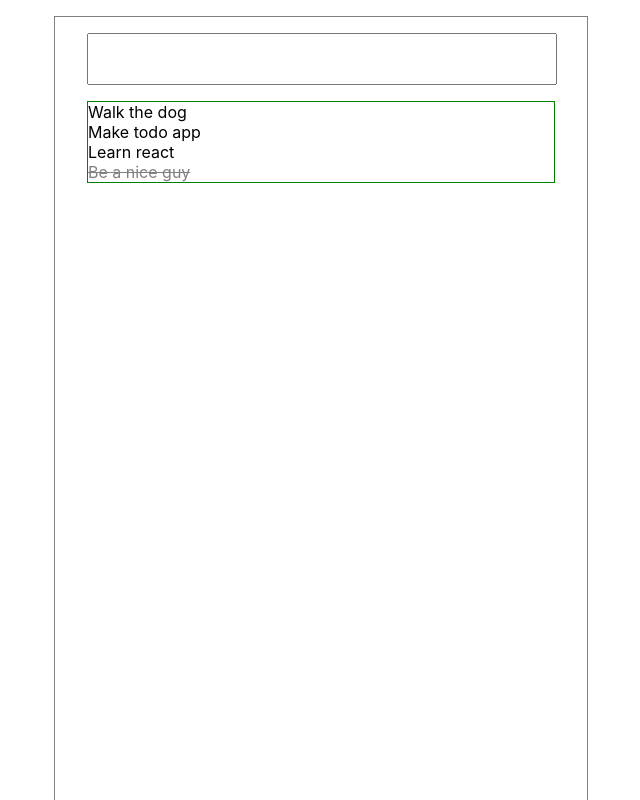
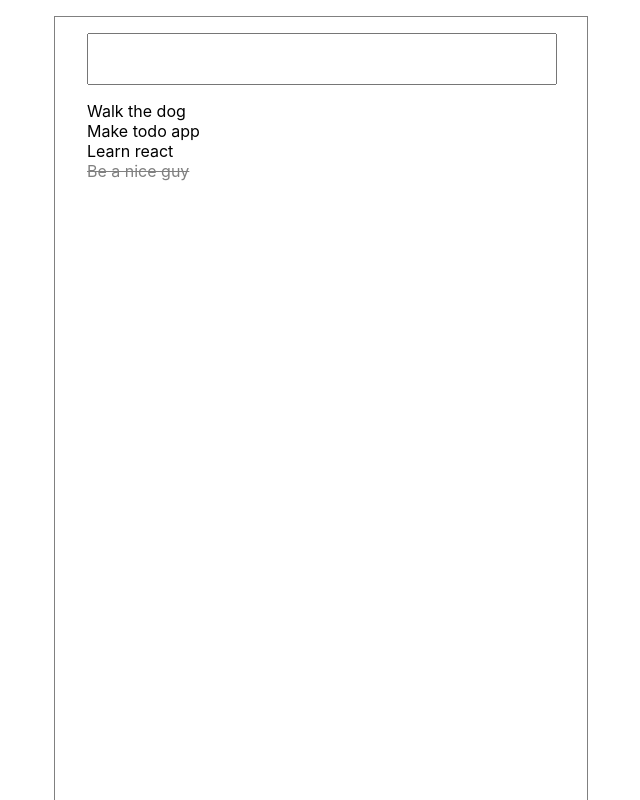
Before and after one commit to flagoon/todoApp, a React (Create React App) app: page / in a window 1280 px wide. Shown: the top 800 px of the page, without its empty margins (319-959 px from the left). Built offline with nearby package versions, Linux system fonts and the light colour scheme.

Commit message:
onClickHandler functionality

```diff
--- a/src/App.tsx
+++ b/src/App.tsx
@@ -17,19 +17,21 @@ class App extends Component<{}, IState> {
       value: '',
     };
     this.onSubmit = this.onSubmit.bind(this);
+    this.onChangeHandler = this.onChangeHandler.bind(this);
+    this.onClickHandler = this.onClickHandler.bind(this);
   }
 
   private calculateKey(): number {
     const { todoList } = this.state;
     const lastItemIndex = todoList.length - 1;
-    return todoList[lastItemIndex].key + 1;
+    return todoList[lastItemIndex].todoID + 1;
   }
 
   public onSubmit = (e: React.FormEvent): void => {
     e.preventDefault();
     const calculatedKey = this.calculateKey();
     const newTodoItem = {
-      key: calculatedKey,
+      todoID: calculatedKey,
       isDone: false,
       name: this.state.value,
     };
@@ -44,6 +46,10 @@ class App extends Component<{}, IState> {
     this.setState({ value: e.currentTarget.value });
   };
 
+  public onClickHandler = (id: number) => {
+    console.log('id');
+  };
+
   public render() {
     const { todoList: todos } = this.state;
     return (
@@ -54,12 +60,14 @@ class App extends Component<{}, IState> {
           onChange={this.onChangeHandler}
         />
         <TodoContainer>
-          {todos.map(({ className, key, isDone, name }: ITodoItem) => (
+          {todos.map(({ className, todoID, isDone, name }: ITodoItem) => (
             <TodoItem
               className={className}
-              key={key}
+              key={todoID}
+              todoID={todoID}
               isDone={isDone}
               name={name}
+              onClickHandler={this.onClickHandler}
             />
           ))}
         </TodoContainer>
@@ -78,7 +86,6 @@ const MainContainer = styled.div`
 
 const TodoContainer = styled.ul`
   margin: 1rem;
-  border: 1px solid green;
   padding: 0;
 `;
 
--- a/src/TodoItem.tsx
+++ b/src/TodoItem.tsx
@@ -2,18 +2,20 @@ import * as React from 'react';
 import styled from 'styled-components';
 import { ITodoItem } from './data/todo-list';
 
-const TodoItem = ({ className, name }: ITodoItem) => (
-  <li className={className}>{name}</li>
+const TodoItem = ({ className, name, todoID, onClickHandler }: ITodoItem) => (
+  <li className={className} onClick={() => onClickHandler(todoID)}>
+    {name}
+  </li>
 );
 
 const StyledTodoItem = styled(TodoItem)`
-  color: ${(props: ITodoItem) => (props.isDone ? 'gray' : 'black')};
-  text-decoration: ${(props: ITodoItem) =>
-    props.isDone ? 'line-through' : 'none'};
+  color: ${({ isDone }: ITodoItem) => (isDone ? 'gray' : 'black')};
+  text-decoration: ${({ isDone }: ITodoItem) =>
+    isDone ? 'line-through' : 'none'};
   list-style-type: none;
 
   &:hover {
-    background-color: yellow;
+    font-weight: bold;
     cursor: pointer;
   }
 `;
--- a/src/data/todo-list.ts
+++ b/src/data/todo-list.ts
@@ -1,28 +1,29 @@
 export interface ITodoItem {
-  key: number;
+  todoID: number;
   name: string;
   isDone: boolean;
   className?: string;
+  onClickHandler?: (todoID: number) => any;
 }
 
 export const todoList: ITodoItem[] = [
   {
-    key: 1,
+    todoID: 1,
     name: 'Walk the dog',
     isDone: false,
   },
   {
-    key: 2,
+    todoID: 2,
     name: 'Make todo app',
     isDone: false,
   },
   {
-    key: 3,
+    todoID: 3,
     name: 'Learn react',
     isDone: false,
   },
   {
-    key: 4,
+    todoID: 4,
     name: 'Be a nice guy',
     isDone: true,
   },
```
